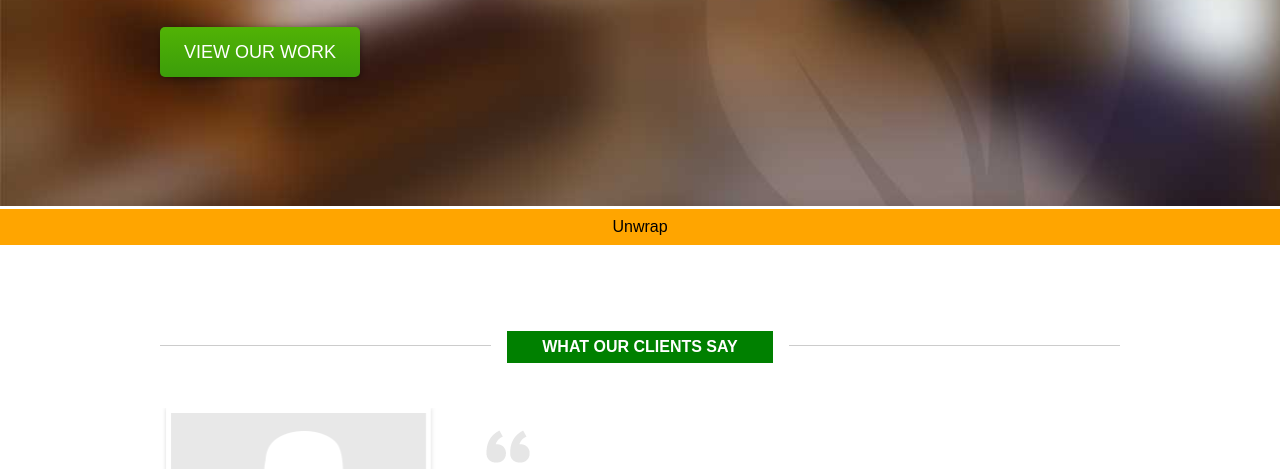
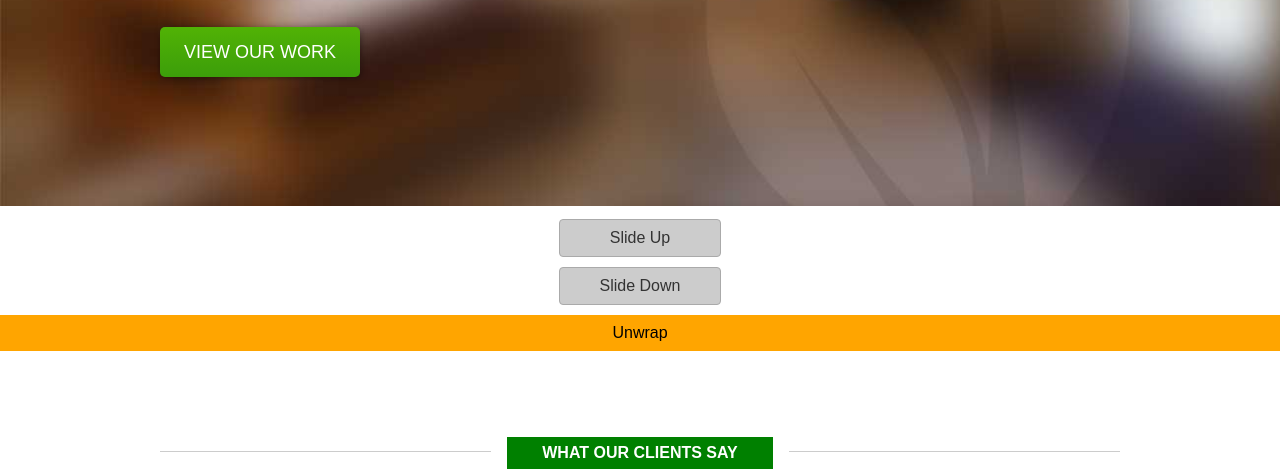
Before and after one commit to lclapham/jQuery_Practice, a plain HTML site: page index.html in a window 1280 px wide. Shown: the part 289-758 px from the top of the page. Drawn offline with nearby package versions, Linux system fonts and the light colour scheme.

Commit message:
Lesson 22 slideup, slidedown, slidetoggle

```diff
--- a/index.html
+++ b/index.html
@@ -36,6 +36,10 @@
     </div>
 
     <div id="main-content">
+
+        <div class="slide-button-up">Slide Up</div>
+        <div class="slide-button-down">Slide Down</div>
+
 
 <div class="button" style="text-align: center; padding: 10px; background: orange;">Unwrap</div>
 
--- a/js/scripts.js
+++ b/js/scripts.js
@@ -259,10 +259,28 @@ $(document).ready(function () {
 
 //Lesson 21 Hide, show and toggle.
 
+// $(document).ready(function () {
+
+//     $("img[alt=map]").on("click", function () {
+//        //$(this).hide(1000).show(1000);
+//        $("section > h2").toggle(1000);
+//     })
+// })
+
+// Lesson 22 Sliding Elements slideUp, slideDown.
 $(document).ready(function () {
 
-    $("img[alt=map]").on("click", function () {
-       //$(this).hide(1000).show(1000);
-       $("section > h2").toggle(1000);
+    // $(".slide-button-up").on("click", function () {
+    //     $("#lead-banner").slideUp(100);
+    // })
+
+    // $(".slide-button-down").on("click", function () {
+    //     $("#lead-banner").slideDown(4000, function(){
+    //         alert("Animation Complete!")
+    //     });
+
+    $(".slide-button-up").on("click", function () {
+        $("#lead-banner").slideToggle(1000);
     })
+
 })
--- a/style.css
+++ b/style.css
@@ -354,3 +354,16 @@ section#points-of-sale ul{
 .open {
     height: auto !important;
 }
+
+.slide-button-up, .slide-button-down {
+    clear: right;
+    margin-top: 20px;
+    padding: 10px;
+    background: #ccc;
+    border-radius: 4px;
+    border: 1px solid #aaa;
+    color: #333;
+    width: 140px;
+    text-align: center;
+    margin: 10px auto;
+}
```
